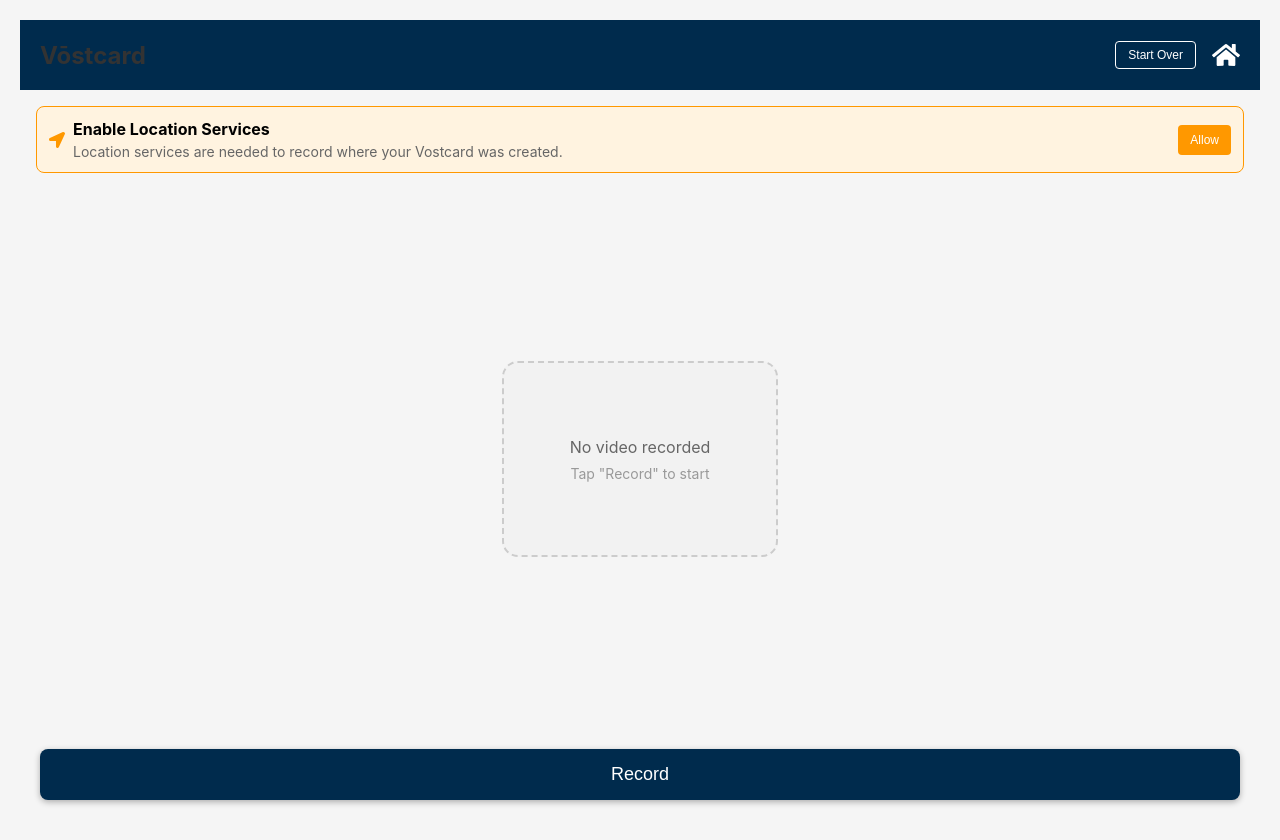
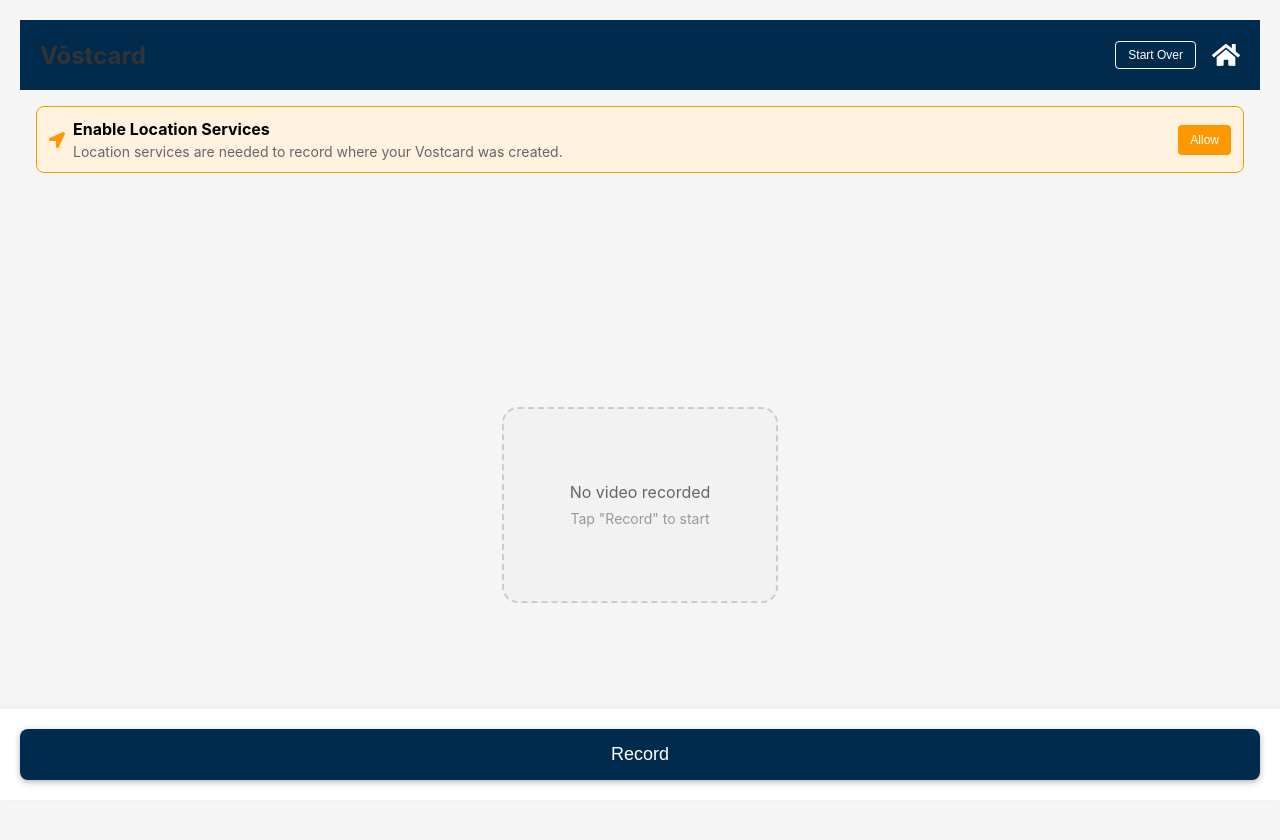
Before and after one commit to Vostcard-app/web-app, a React (Vite) app: page /create-step1 in a window 1280 px wide. Built offline with nearby package versions, Linux system fonts and the light colour scheme; no server answers.

Commit message:
Ready for Netlify deploy

```diff
--- a/src/pages/CreateVostcardStep1.tsx
+++ b/src/pages/CreateVostcardStep1.tsx
@@ -392,7 +392,16 @@
       </div>
 
       {/* 🔘 Buttons */}
-      <div style={{ marginTop: 'auto', padding: '20px' }}>
+      <div style={{
+        position: 'fixed',
+        left: 0,
+        right: 0,
+        bottom: 0,
+        background: 'white',
+        padding: '20px',
+        boxShadow: '0 -2px 8px rgba(0,0,0,0.04)',
+        zIndex: 100,
+      }}>
         {!video ? (
           <button
             onClick={handleRecord}
```
